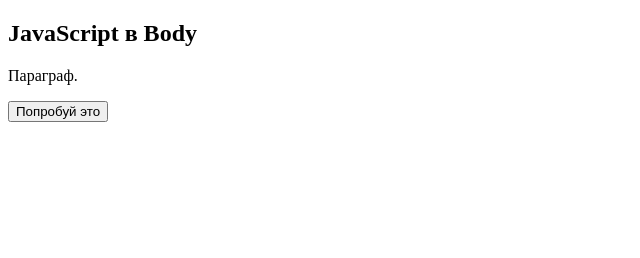
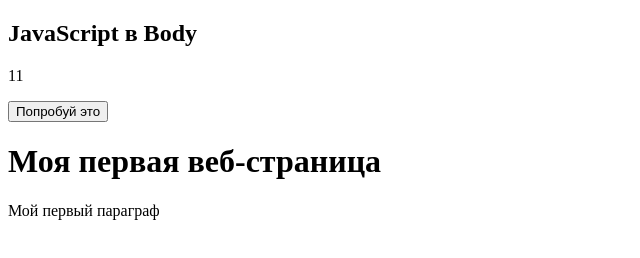
Before and after one commit to savchenme/javascript, a plain HTML site: page index.html in a window 1280 px wide. Shown: the whole page, without its empty margins (0-640 px from the left). Drawn offline with Linux system fonts and the light colour scheme.

Commit message:
second commit

```diff
--- a/index.html
+++ b/index.html
@@ -11,5 +11,11 @@
     <p id="demo">Параграф.</p>
     <button type="button" onclick="myFunction()">Попробуй это</button>
     <script src="script.js"></script>
+
+    <h1>Моя первая веб-страница</h1>
+    <p>Мой первый параграф</p>
+
+    <p id="demo"></p>
+    <script src="script2.js"></script>
 </body>
 </html>
--- /dev/null
+++ b/script2.js
@@ -0,0 +1 @@
+document.getElementById("demo").innerHTML = 5 + 6;
```
